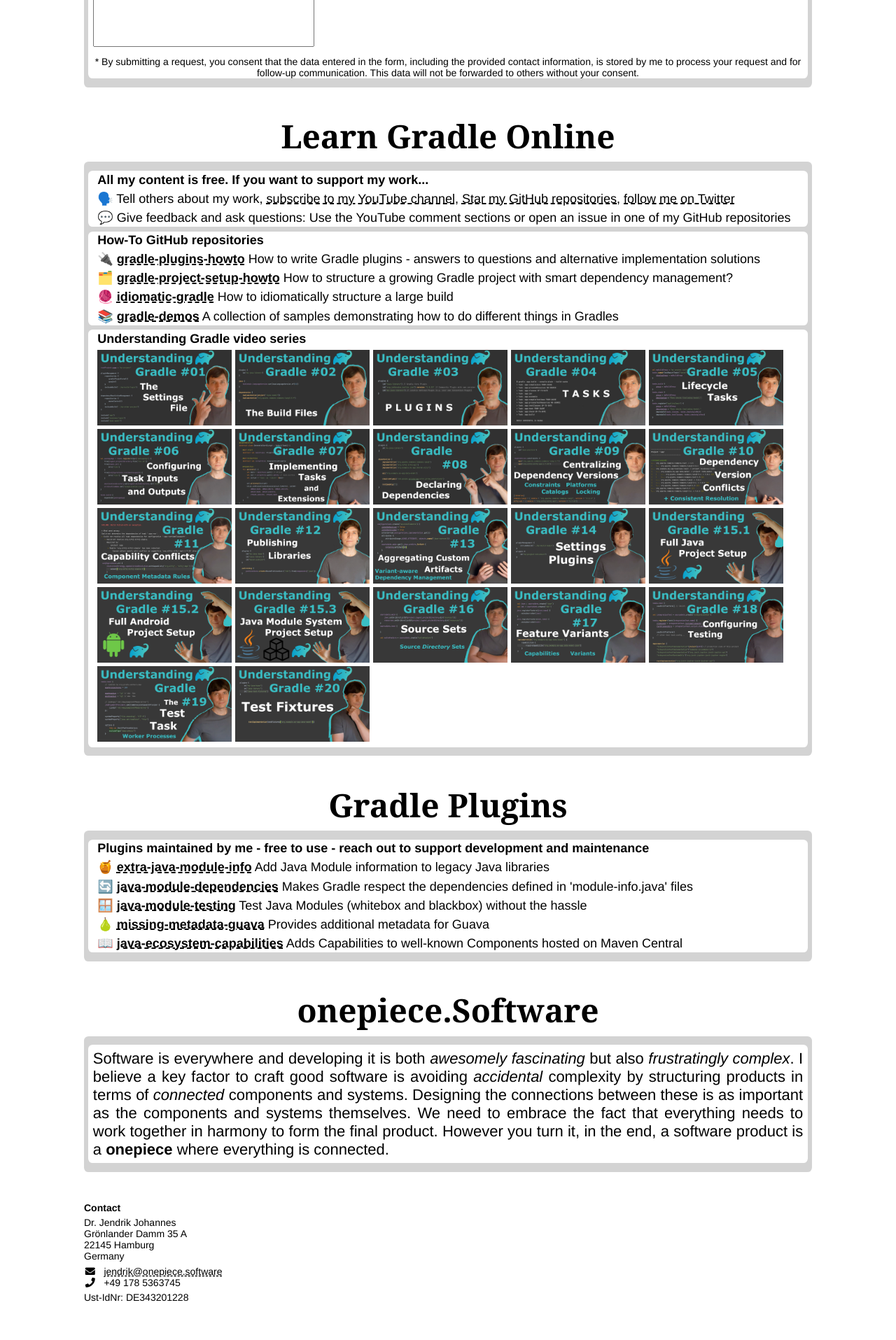
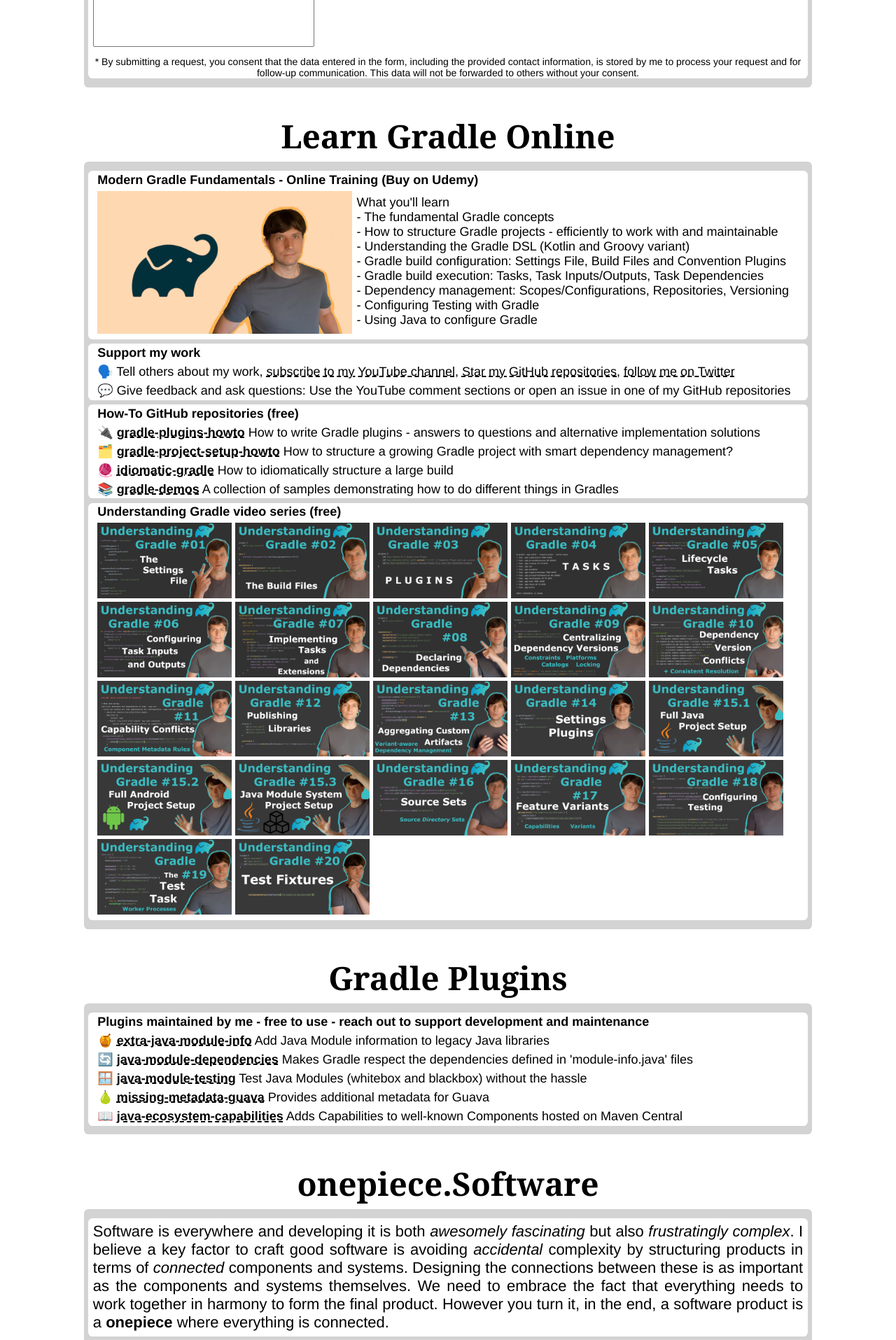
Before and after one commit to OnepieceSoftware/onepiecesoftware.github.io, a Jekyll site: the page index.html, which Jekyll copies as it is, in a window 1280 px wide. Shown: the part 2820-4735 px from the top of the page at 70% size. Built offline with Jekyll 4.4.1, drawn with Linux system fonts in a browser that asks for light colours; before the commit the page ends 4690 px from its top, so only the background shows below that.

Commit message:
Add link to online course

```diff
--- a/css/styles.css
+++ b/css/styles.css
@@ -180,6 +180,12 @@
     position: relative;
 }
 
+.video-preview-course {
+    width: 364px;
+    position: relative;
+    float: left;
+}
+
 .overlay {
     width: 192px;
     height: 80px;
@@ -196,7 +202,27 @@
     background-color: rgba(0, 255, 255, 0.4);
 }
 
+.overlay-course {
+    width: 364px;
+    height: 148px;
+    position: absolute;
+    font-size: 90px;
+    text-align: center;
+    padding-top: 56px;
+    top: 0;
+    bottom: 0;
+    left: 0;
+    right: 0;
+    opacity: 0;
+    transition: .3s ease;
+    background-color: rgba(255, 255, 0, 0.4);
+}
+
 .video-preview:hover .overlay {
+    opacity: 1;
+}
+
+.video-preview-course:hover .overlay-course {
     opacity: 1;
 }
 
@@ -212,6 +238,12 @@
     width: 310px;
     margin: 0.5vw;
 }
+
+.column2 {
+    float: left;
+    margin: 0.5vw;
+}
+
 
 .row:after {
     content: "";
--- a/index.html
+++ b/index.html
@@ -293,14 +293,43 @@
 <section>
   <div class="box">
     <ul>
-      <li><b>All my content is free. If you want to support my work...</b></li>
+      <li><b>Modern Gradle Fundamentals - Online Training (Buy on Udemy)</b></li>
+      <li>
+        <div class="row">
+          <div class="video-preview-course">
+            <img class="downscale" src="img/videos/modern-gradle-fundamentals.png" alt="Modern Gradle Fundamentals">
+            <div class="overlay-course">
+              <a href="https://www.udemy.com/course/modern-gradle-fundamentals/?referralCode=3AC1B96C0EBE6F4FBE6E" target="_blank" title="YouTube">
+                <i class="fas fa-video"></i>
+              </a>
+            </div>
+          </div>
+          <div class="column2">
+            What you'll learn<br/>
+            - The fundamental Gradle concepts<br/>
+            - How to structure Gradle projects - efficiently to work with and maintainable<br/>
+            - Understanding the Gradle DSL (Kotlin and Groovy variant)<br/>
+            - Gradle build configuration: Settings File, Build Files and Convention Plugins<br/>
+            - Gradle build execution: Tasks, Task Inputs/Outputs, Task Dependencies<br/>
+            - Dependency management: Scopes/Configurations, Repositories, Versioning<br/>
+            - Configuring Testing with Gradle<br/>
+            - Using Java to configure Gradle<br/>
+          </div>
+        </div>
+
+      </li>
+    </ul>
+  </div>
+  <div class="box">
+    <ul>
+      <li><b>Support my work</b></li>
       <li>🗣️ Tell others about my work, <a href="https://www.youtube.com/c/onepieceSoftware">subscribe to my YouTube channel</a>, <a href="https://github.com/jjohannes">Star my GitHub repositories</a>, <a href="https://twitter.com/jeoj">follow me on Twitter</a></li>
       <li>💬 Give feedback and ask questions: Use the YouTube comment sections or open an issue in one of my GitHub repositories</li>
     </ul>
   </div>
   <div class="box">
     <ul>
-      <li><b>How-To GitHub repositories</b></li>
+      <li><b>How-To GitHub repositories (free)</b></li>
       <li>🔌 <b><a target="_blank" href="https://github.com/jjohannes/gradle-plugins-howto">gradle-plugins-howto</a></b> How to write Gradle plugins - answers to questions and alternative implementation solutions</li>
       <li>🗂️ <b><a target="_blank" href="https://github.com/jjohannes/gradle-project-setup-howtos">gradle-project-setup-howto</a></b> How to structure a growing Gradle project with smart dependency management?</li>
       <li>🧶 <b><a target="_blank" href="https://github.com/jjohannes/idiomatic-gradle">idiomatic-gradle</a></b> How to idiomatically structure a large build</li>
@@ -309,7 +338,7 @@
   </div>
   <div class="box">
     <ul>
-      <li><b>Understanding Gradle video series</b></li>
+      <li><b>Understanding Gradle video series (free)</b></li>
       <li>
         <div class="video-preview">
             <img class="downscale" src="img/videos/01.png" alt="The Settings File">
```
Also changed, not shown: img/videos/modern-gradle-fundamentals.png (added).
